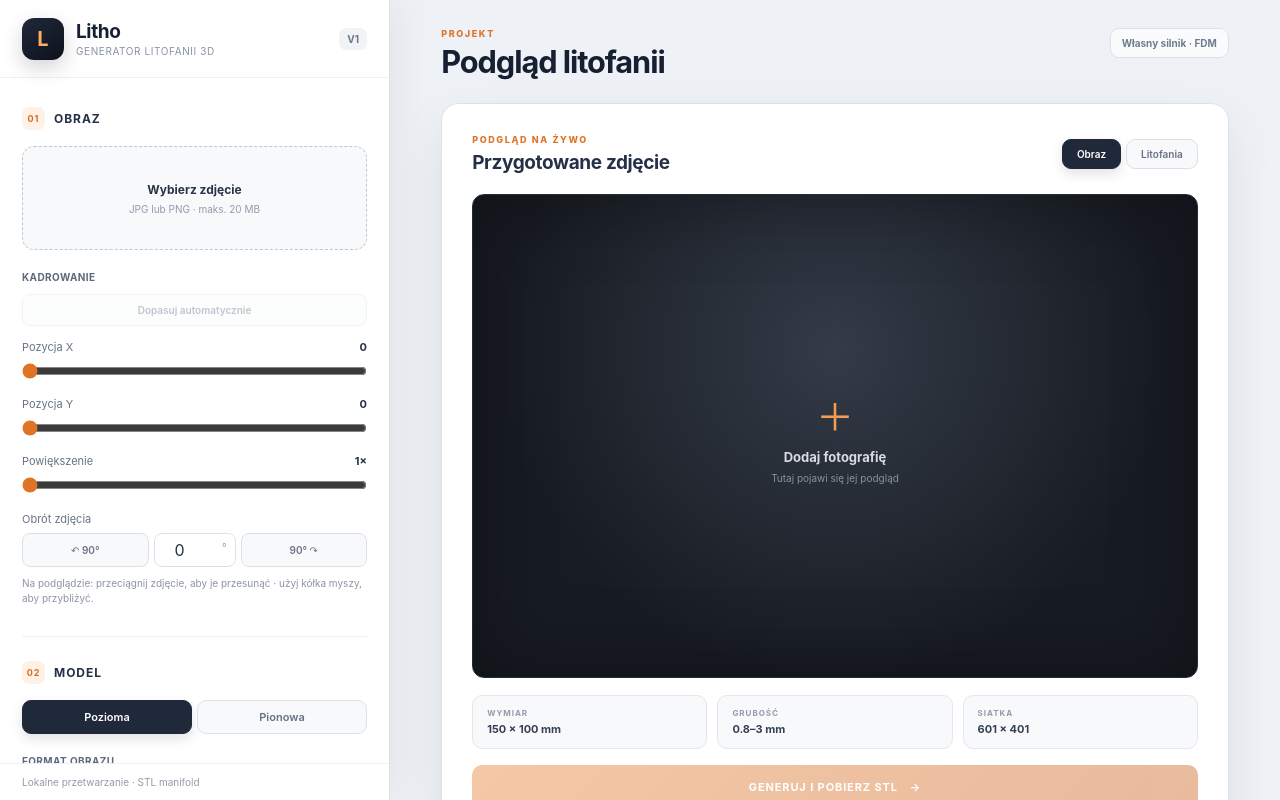
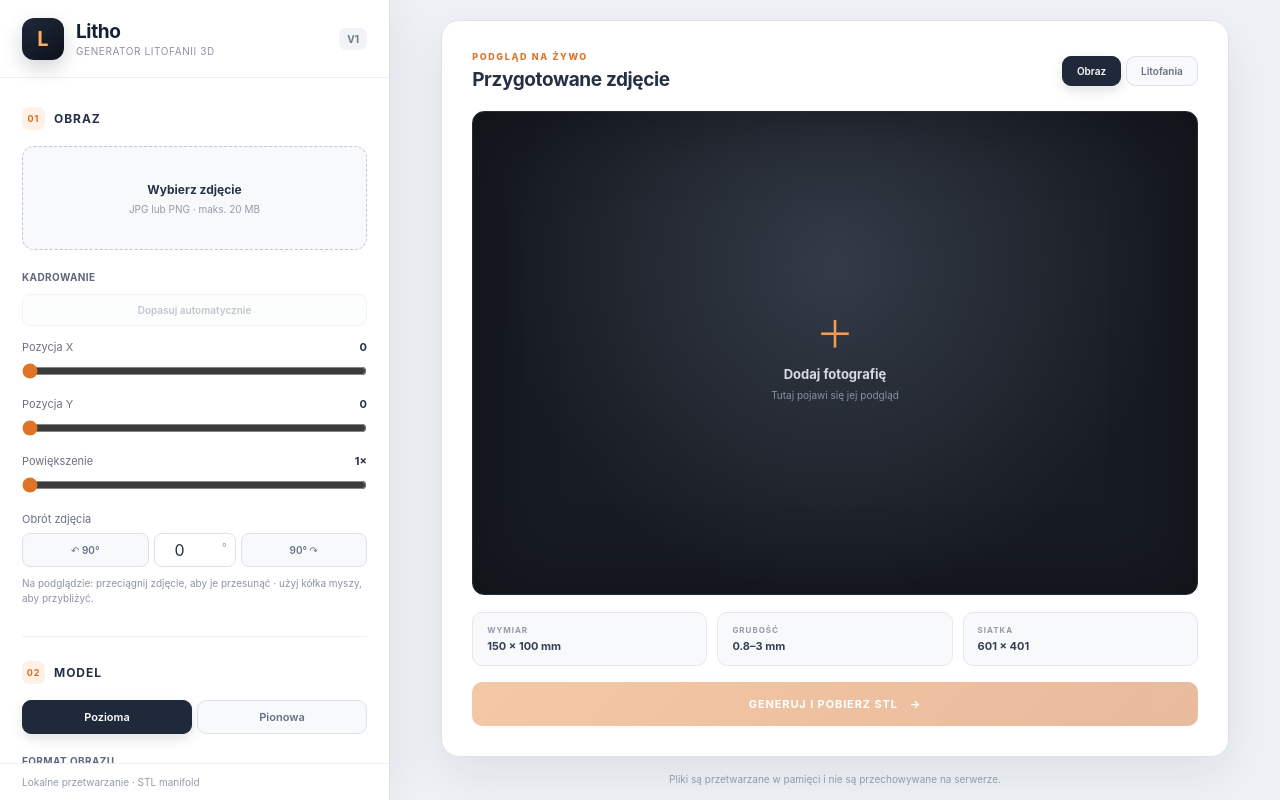
Before and after one commit to Klimuszko/Litho, a React (Vite) app in the folder frontend/: page / in a window 1280 px wide. Built offline with nearby package versions, Linux system fonts and the light colour scheme.

Commit message:
Remove redundant workspace heading

```diff
--- a/frontend/src/App.tsx
+++ b/frontend/src/App.tsx
@@ -370,7 +370,6 @@ export default function App() {
         <div className="sidebar-foot">Lokalne przetwarzanie · STL manifold</div>
       </aside>
       <section className="workbench">
-        <header className="workbench-head"><div><p className="eyebrow">PROJEKT</p><h1>Podgląd litofanii</h1></div><span className="badge">Własny silnik · FDM</span></header>
       <article className="preview">
         <div className="preview-head"><div><p className="eyebrow">PODGLĄD NA ŻYWO</p><h2>{view === "photo" ? "Przygotowane zdjęcie" : "Symulacja światła"}</h2></div><div className="tabs"><button className={view === "photo" ? "active" : ""} onClick={() => setView("photo")}>Obraz</button><button className={view === "lithophane" ? "active" : ""} onClick={() => setView("lithophane")}>Litofania</button></div></div>
         <div className="stage crop-stage" style={{aspectRatio: `${params.width_mm} / ${params.height_mm}`, width: `min(100%, ${720 * params.width_mm / params.height_mm}px)`}}>{source ? <canvas ref={canvas} onPointerDown={beginDrag} onPointerMove={moveDrag} onPointerUp={endDrag} onPointerCancel={endDrag}/> : <div className="empty"><span>＋</span><b>Dodaj fotografię</b><small>Tutaj pojawi się jej podgląd</small></div>}</div>
--- a/frontend/src/styles.css
+++ b/frontend/src/styles.css
@@ -137,13 +137,10 @@ button { cursor: pointer; }
   height: 100vh;
   min-width: 0;
   overflow-y: auto;
-  padding: 28px clamp(24px, 4vw, 58px) 20px;
+  padding: 20px clamp(24px, 4vw, 58px);
 }
-.workbench-head, .preview, .workbench footer { width: min(1180px, 100%); margin-left: auto; margin-right: auto; }
-.workbench-head { min-height: 55px; display: flex; align-items: flex-start; justify-content: space-between; gap: 20px; margin-bottom: 20px; }
+.preview, .workbench footer { width: min(1180px, 100%); margin-left: auto; margin-right: auto; }
 .eyebrow { margin: 0 0 6px; color: #df7426; font-size: 9px; font-weight: 800; letter-spacing: .18em; }
-.workbench-head h1 { margin: 0; color: #172033; font-size: clamp(23px, 2.4vw, 32px); line-height: 1.1; letter-spacing: -.035em; }
-.badge { padding: 8px 11px; border: 1px solid #dce1e8; border-radius: 9px; background: rgba(255, 255, 255, .7); color: #707b8e; font-size: 10px; font-weight: 650; }
 
 .preview {
   padding: clamp(18px, 2.4vw, 30px);
@@ -213,13 +210,11 @@ button { cursor: pointer; }
   .sidebar-scroll { overflow: visible; }
   .sidebar-foot { display: none; }
   .workbench { height: auto; overflow: visible; padding: 22px 16px 28px; }
-  .workbench-head { align-items: center; }
   .stage { min-height: 280px; }
 }
 
 @media (max-width: 520px) {
   .sidebar-brand, .sidebar-scroll { padding-left: 16px; padding-right: 16px; }
-  .workbench-head .badge { display: none; }
   .preview-head { align-items: flex-start; flex-direction: column; }
   .stats { grid-template-columns: 1fr; }
   .format-options { grid-template-columns: repeat(2, minmax(0, 1fr)); }
```
